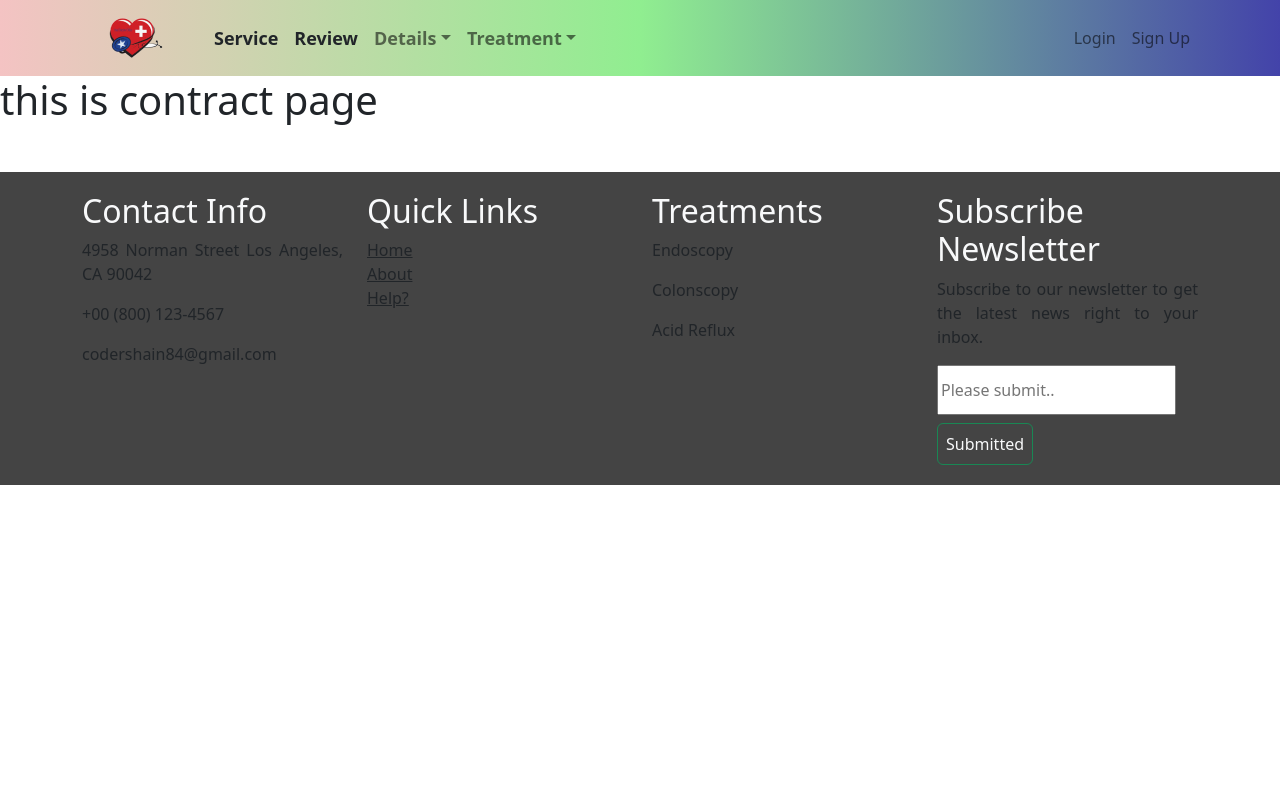
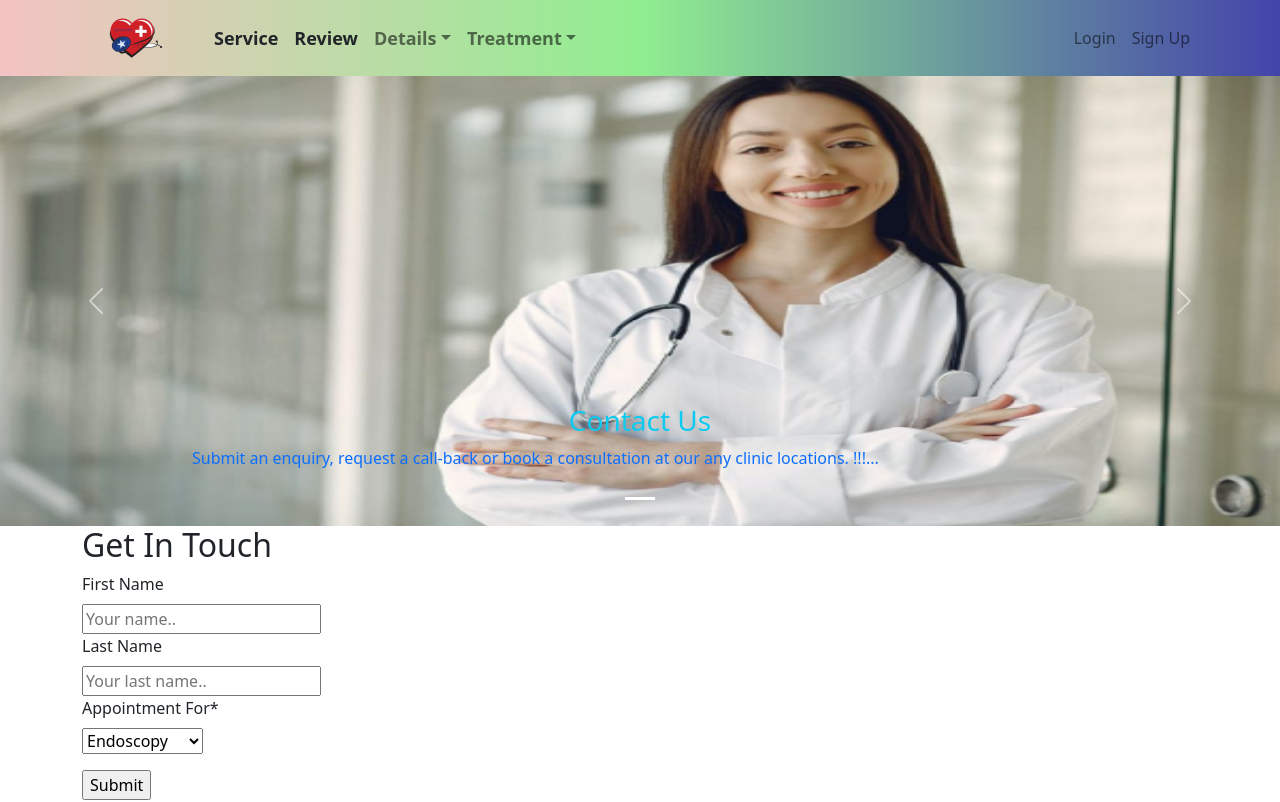
Before and after one commit to zohirul22/personal-doctor-website, a React (Create React App) app: page /contract in a window 1280 px wide. Shown: the top 802 px of the page. Built offline with nearby package versions, Linux system fonts and the light colour scheme.

Commit message:
firebase setup

```diff
--- a/package.json
+++ b/package.json
@@ -10,9 +10,11 @@
     "@testing-library/react": "^13.4.0",
     "@testing-library/user-event": "^13.5.0",
     "bootstrap": "^5.2.1",
+    "firebase": "^9.10.0",
     "react": "^18.2.0",
     "react-bootstrap": "^2.5.0",
     "react-dom": "^18.2.0",
+    "react-firebase-hooks": "^5.0.3",
     "react-router-dom": "^6.4.1",
     "react-scripts": "5.0.1",
     "web-vitals": "^2.1.4"
--- a/src/Home/About/About.js
+++ b/src/Home/About/About.js
@@ -22,8 +22,8 @@ const About = () => {
                             alt="First slide"
                         />
                         <Carousel.Caption>
-                            <h3 className='text-info'>Who Is Doctor </h3>
-                            <p className='text-primary'>A doctor is someone who is experienced and certified to practice medicine to help maintain or restore physical and mental health. A doctor is tasked with interacting with patients, diagnosing medical problems and successfully treating illness or injury !!!...</p>
+                            <h3 className='text-info'>About Us </h3>
+                            <p className='text-primary'>We are the largest full-service gastroenterology group in India!!.</p>
                         </Carousel.Caption>
                     </Carousel.Item>
                 </Carousel>
--- a/src/Home/Contract/Contract.js
+++ b/src/Home/Contract/Contract.js
@@ -1,9 +1,63 @@
 import React from 'react';
+import { Carousel } from 'react-bootstrap';
+import bannar1 from '../../../src/img/about/bannar/bannar-1.png'
 
 const Contract = () => {
     return (
         <div>
-           <h1>this is contract page</h1>
+
+            {/* carusol setup */}
+            <div className="">
+                <Carousel>
+                    <Carousel.Item>
+                        <img
+
+                            style={{ height: '450px' }}
+                            className="d-block w-100"
+                            src={bannar1}
+                            alt="First slide"
+                        />
+                        <Carousel.Caption>
+                            <h3 className='text-info'>Contact Us </h3>
+                            <p className='text-primary'>Submit an enquiry, request a call-back or book a consultation at our any clinic locations. !!!...</p>
+                        </Carousel.Caption>
+                    </Carousel.Item>
+                </Carousel>
+            </div>
+            {/* carusol setup */}
+
+            <div className="container">
+                <div className="row">
+                    <div className="col-sm-12 col-md-6 col-lg-6">
+                        <h2>Get In Touch</h2>
+                        <div className="">
+                            <form  className='d-block'>
+                                <label  for="fname">First Name</label>
+                                <input className='d-block mt-2' type="text" id="fname" name="firstname" placeholder="Your name.." />
+
+                                <label for="lname">Last Name</label>
+                                <input className='d-block mt-2' type="text" id="lname" name="lastname" placeholder="Your last name.." />
+
+                                <label for="appointment">
+                                    Appointment For*</label>
+                                <select id="appointment" name="appointment" className='d-block mt-2'>
+                                    <option value="Endoscopy">Endoscopy</option>
+                                    <option value="Coloscopy">Coloscopy</option>
+                                    <option value="Reflux">Acid Reflux</option>
+                                    <option value="Disease">Liver Disease</option>
+                                </select>
+
+                                <input className='mt-3'  type="submit" value="Submit" />
+                            </form>
+                        </div>
+                    </div>
+                    <div className="col-sm-12 col-md-6 col-lg-6"></div>
+                </div>
+            </div>
+
+
+            <div className=""></div>
+            <div className=""></div>
         </div>
     );
 };
```
Also changed, not shown: src/firebase.init.js (added, +21 -0 lines), 1 other file (tests, documents, lock files or other folders).
